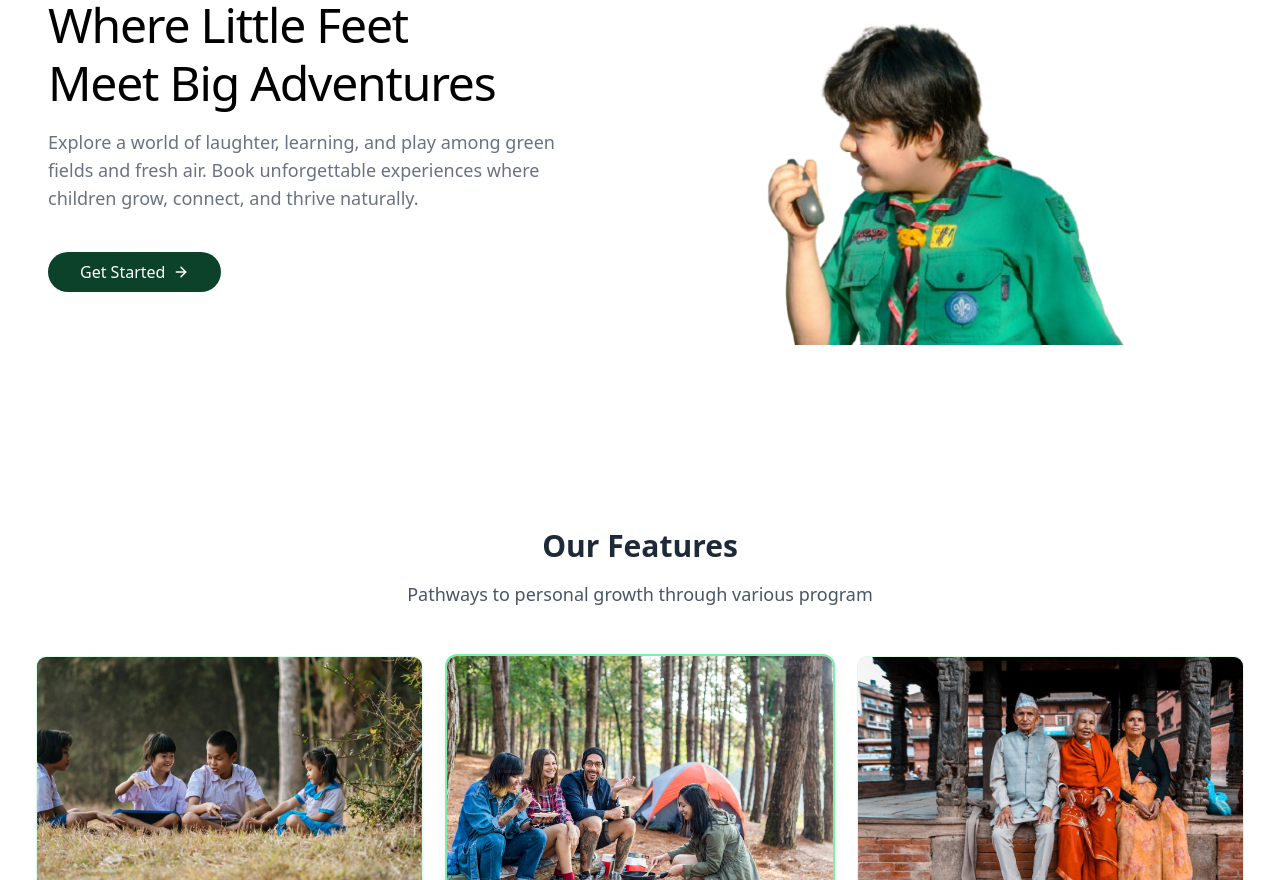
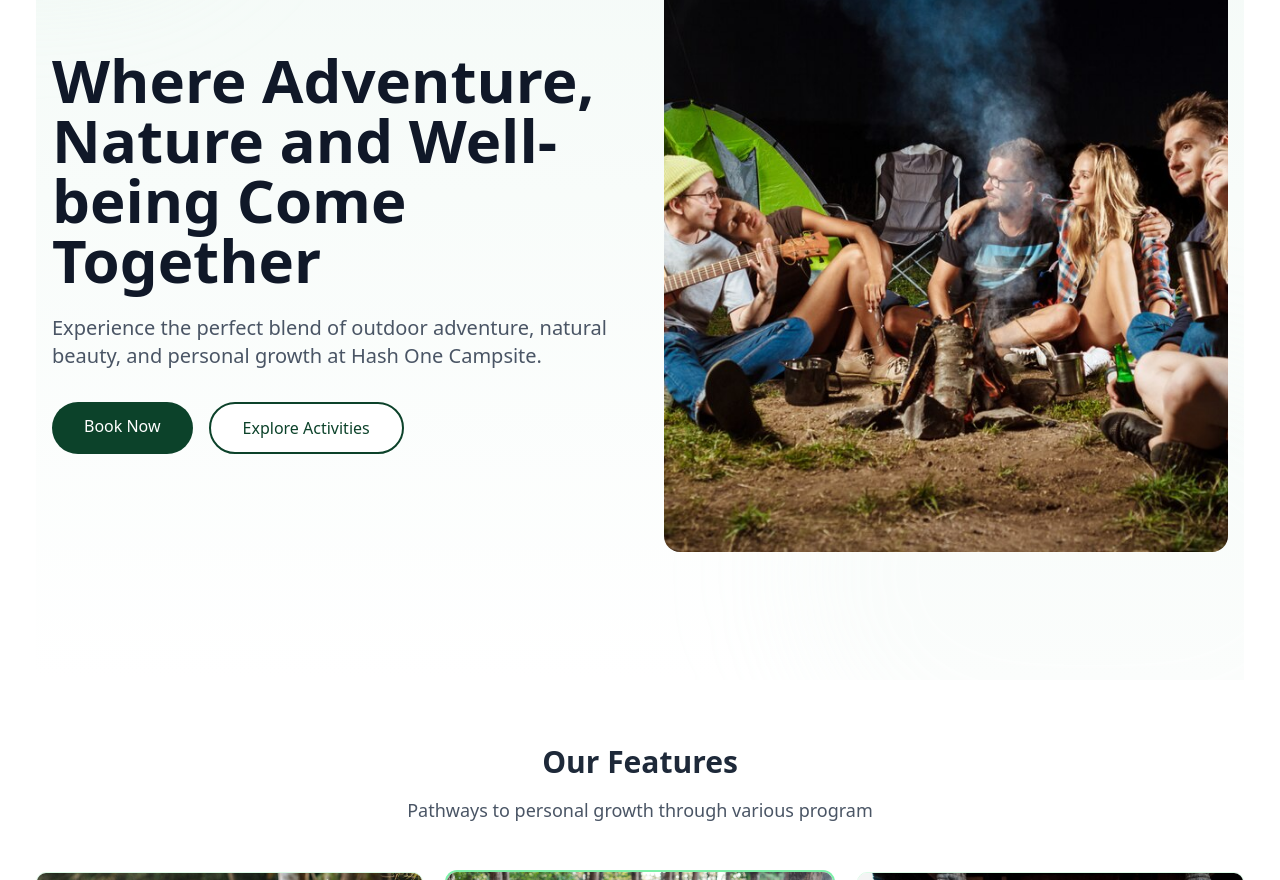
Before and after one commit to K-Aayush/campsite, a Next.js app: page / in a window 1280 px wide. Shown: the part 900-1780 px from the top of the page. Built offline with nearby package versions, Linux system fonts and the light colour scheme; no server answers.

Commit message:
updated hero section

```diff
--- a/src/components/home/Hero.tsx
+++ b/src/components/home/Hero.tsx
@@ -1,68 +1,65 @@
+"use client";
+
+import { motion } from "framer-motion";
 import Image from "next/image";
 import Link from "next/link";
-import React from "react";
 
-const Hero = () => {
+export default function Hero() {
   return (
-    <div className=" min-h-[80vh] grid md:grid-cols-2 ">
-      <div className="flex  flex-col gap-4 justify-center px-3 py-16">
-        <h1
-          className="text-3xl sm:text-4xl md:text-5xl lg:text-5xl font-medium tracking-tight text-black"
-          style={{ lineHeight: "1.2" }}
+    <div className="relative min-h-screen flex items-center justify-center overflow-hidden bg-gradient-to-b from-primary-tint/30 to-white dark:from-gray-900 dark:to-gray-800">
+      <div className="container mx-auto px-4 py-32 relative z-10">
+        <div className="grid lg:grid-cols-2 gap-12 items-center">
+          <motion.div
+            initial={{ opacity: 0, y: 20 }}
+            animate={{ opacity: 1, y: 0 }}
+            transition={{ duration: 0.6 }}
+            className="text-center lg:text-left"
           >
-          Where Little Feet
-          <br />
-          Meet Big Adventures
+            <h1 className="text-4xl md:text-6xl font-bold text-gray-900 dark:text-white mb-6">
+              Where Adventure, Nature and Well-being Come Together
             </h1>
-        <p className="text-gray-500 text-sm base:text-base md:text-lg max-w-lg">
-          Explore a world of laughter, learning, and play among green fields and
-          fresh air. Book unforgettable experiences where children grow,
-          connect, and thrive naturally.
+            <p className="text-lg md:text-xl text-gray-600 dark:text-gray-300 mb-8">
+              Experience the perfect blend of outdoor adventure, natural beauty,
+              and personal growth at Hash One Campsite.
             </p>
-        <div className="flex flex-wrap gap-3 mt-6">
+            <div className="flex flex-wrap gap-4 justify-center lg:justify-start">
               <Link
-            href={"/booknow"}
-            className="px-8 py-2 cursor-pointer font-medium bg-primary-color text-white rounded-full transition-colors flex items-center"
+                href="/book-now"
+                className="bg-primary-color hover:bg-primary-color/90 text-white px-8 py-3 rounded-full font-medium transition-colors"
               >
-            Get Started
-            <svg
-              className="ml-2 w-4 h-4"
-              viewBox="0 0 16 16"
-              fill="none"
-              xmlns="http://www.w3.org/2000/svg"
+                Book Now
+              </Link>
+              <Link
+                href="/activities"
+                className="bg-white dark:bg-gray-800 text-primary-color border-2 border-primary-color px-8 py-3 rounded-full font-medium hover:bg-primary-tint transition-colors"
               >
-              <path
-                d="M3.33337 8H12.6667"
-                stroke="currentColor"
-                strokeWidth="1.5"
-                strokeLinecap="round"
-                strokeLinejoin="round"
-              />
-              <path
-                d="M8 3.33325L12.6667 7.99992L8 12.6666"
-                stroke="currentColor"
-                strokeWidth="1.5"
-                strokeLinecap="round"
-                strokeLinejoin="round"
-              />
-            </svg>
+                Explore Activities
               </Link>
             </div>
+          </motion.div>
+
+          <motion.div
+            initial={{ opacity: 0, scale: 0.9 }}
+            animate={{ opacity: 1, scale: 1 }}
+            transition={{ duration: 0.6, delay: 0.2 }}
+            className="relative h-[400px] lg:h-[600px] rounded-2xl overflow-hidden"
+          >
+            <Image
+              src="/campingone.jpg"
+              alt="Camping Experience"
+              fill
+              className="object-cover"
+              priority
+            />
+          </motion.div>
         </div>
-      <div className=" flex  items-center justify-center">
-        <div className="relative  min-w-[250px]  min-h-[250px] w-full h-full">
-          <Image
-            src={"/scout-hero-removebg.png"}
-            className="object-contain  object-center "
-            alt="Meditation pose"
-            fill
-            priority
-            sizes="(max-width: 768px) 100vw, 50vw"
-          />
       </div>
+
+      {/* Background decorative elements */}
+      <div className="absolute top-0 left-0 w-full h-full overflow-hidden pointer-events-none">
+        <div className="absolute top-0 left-0 w-1/3 h-1/3 bg-primary-tint/20 rounded-full blur-3xl transform -translate-x-1/2 -translate-y-1/2" />
+        <div className="absolute bottom-0 right-0 w-1/2 h-1/2 bg-primary-tint/10 rounded-full blur-3xl transform translate-x-1/4 translate-y-1/4" />
       </div>
     </div>
   );
-};
-
-export default Hero;
+}
```
Lines whose indentation alone changed are shown as unchanged.
